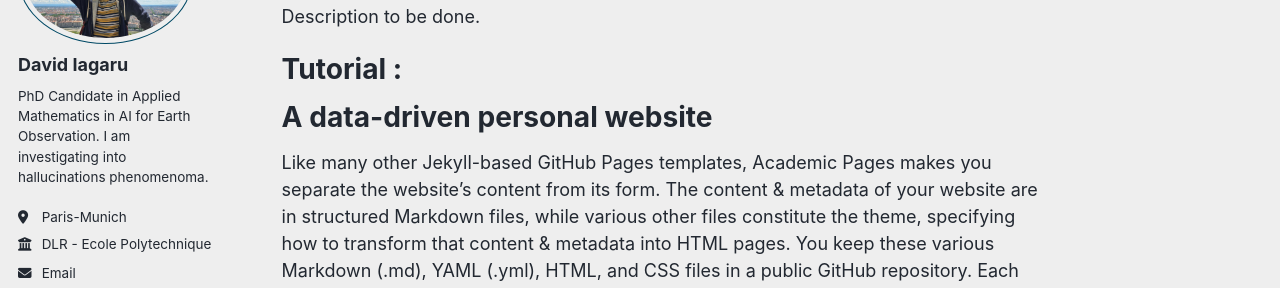
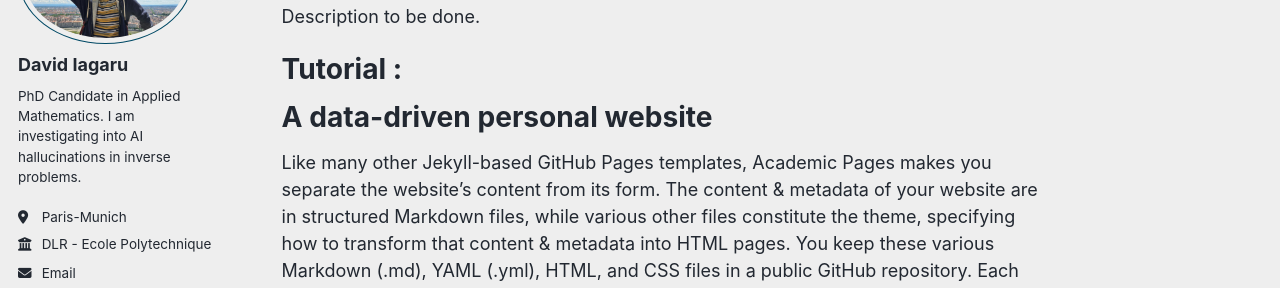
Before and after one commit to davidiagraid/davidiagraid.github.io, a Jekyll site: the page built from _pages/about.md, in a window 1280 px wide. Shown: the part 189-477 px from the top of the page. Built offline with Jekyll 4.4.1, drawn with Linux system fonts in a browser that asks for light colours; a script bundle is joined from its source files by our own code; library files that are not in the unit come from our copies.

Commit message:
Update bio for clarity and focus on research

```diff
--- a/_config.yml
+++ b/_config.yml
@@ -26,7 +26,7 @@ author:
   avatar           : "cool_pic.jpg"
   name             : "David Iagaru"
   pronouns         : # example: "she/her"
-  bio              : "PhD Candidate in Applied Mathematics in AI for Earth Observation. I am investigating into hallucinations phenomenoma."
+  bio              : "PhD Candidate in Applied Mathematics. I am investigating into AI hallucinations in inverse problems."
   location         : "Paris-Munich"
   employer         : "DLR - Ecole Polytechnique"
   uri              : # URL
```
